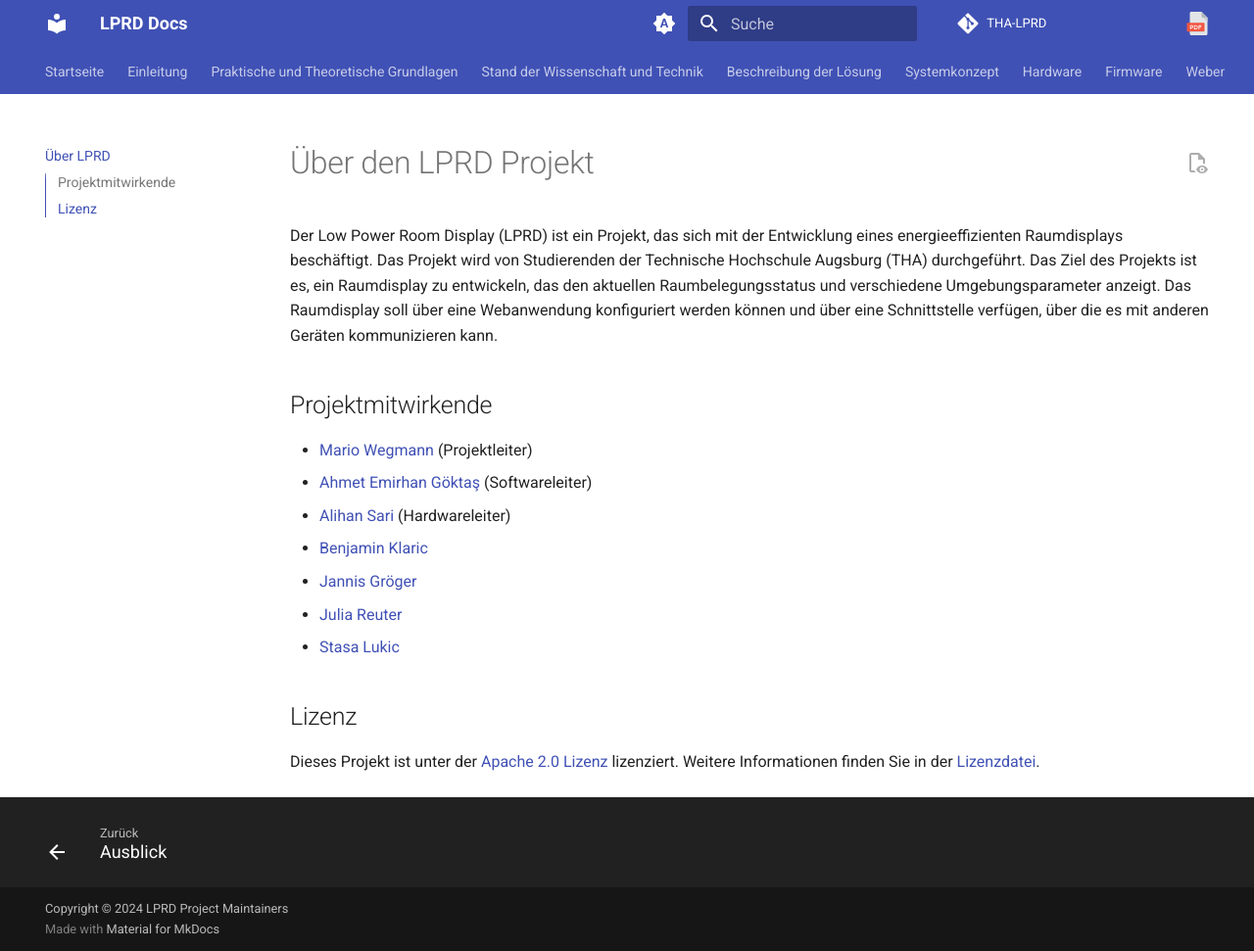
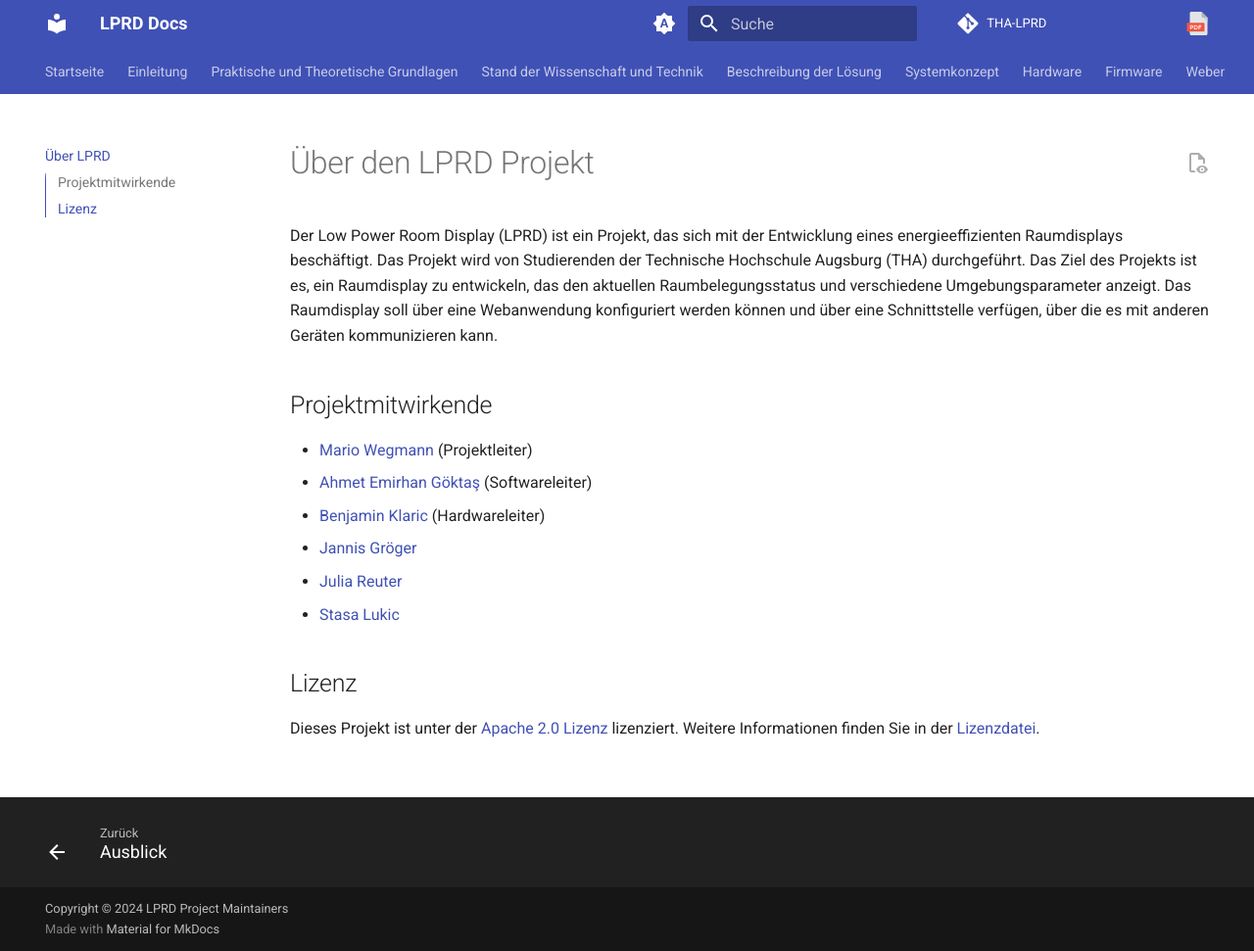
Before and after one commit to THA-LPRD/Docs, an MkDocs documentation site: the page built from docs/about.md, in a window 1280 px wide and 971 px high. Shown: the whole window at 98% size. Built offline with MkDocs 1.6.1 and Material for MkDocs 9.7.7, drawn with Linux system fonts in a browser that asks for light colours; the version menu is left out.

Commit message:
refactor: cleaning up

```diff
--- a/docs/about.md
+++ b/docs/about.md
@@ -6,8 +6,7 @@ Der Low Power Room Display (LPRD) ist ein Projekt, das sich mit der Entwicklung
 
 - [Mario Wegmann](https://github.com/Marioheld) (Projektleiter)
 - [Ahmet Emirhan Göktaş](https://github.com/InfinitePain) (Softwareleiter)
-- [Alihan Sari](https://github.com/Alichandroo) (Hardwareleiter)
-- [Benjamin Klaric](https://github.com/bklaric1)
+- [Benjamin Klaric](https://github.com/bklaric1) (Hardwareleiter)
 - [Jannis Gröger](https://github.com/ynnys)
 - [Julia Reuter](https://github.com/jr3511)
 - [Stasa Lukic](https://github.com/AsatsTerris)
```
